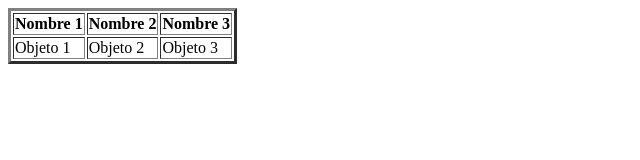
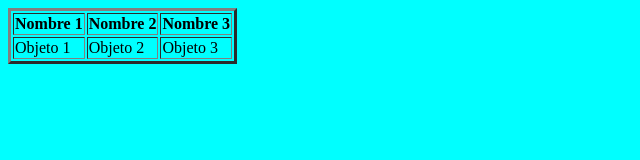
Before and after one commit to JSebss/CursoGit2, a plain HTML site: page index.html in a window 1280 px wide. Shown: the whole page, without its empty margins (0-640 px from the left). Drawn offline with Linux system fonts and the light colour scheme.

Commit message:
He enlazado el archivo css y le puse un color de fondo

```diff
--- a/css/styles.css
+++ b/css/styles.css
@@ -0,0 +1,3 @@
+body{
+    background-color: aqua;
+}
--- a/index.html
+++ b/index.html
@@ -3,6 +3,7 @@
     <head>
         <meta charset="utf-8">
         <title>Pruebas de git</title>
+        <link href="css/styles.css" rel="stylesheet" type="text/css">
     </head>
     <body>
 <table border="3">
```
